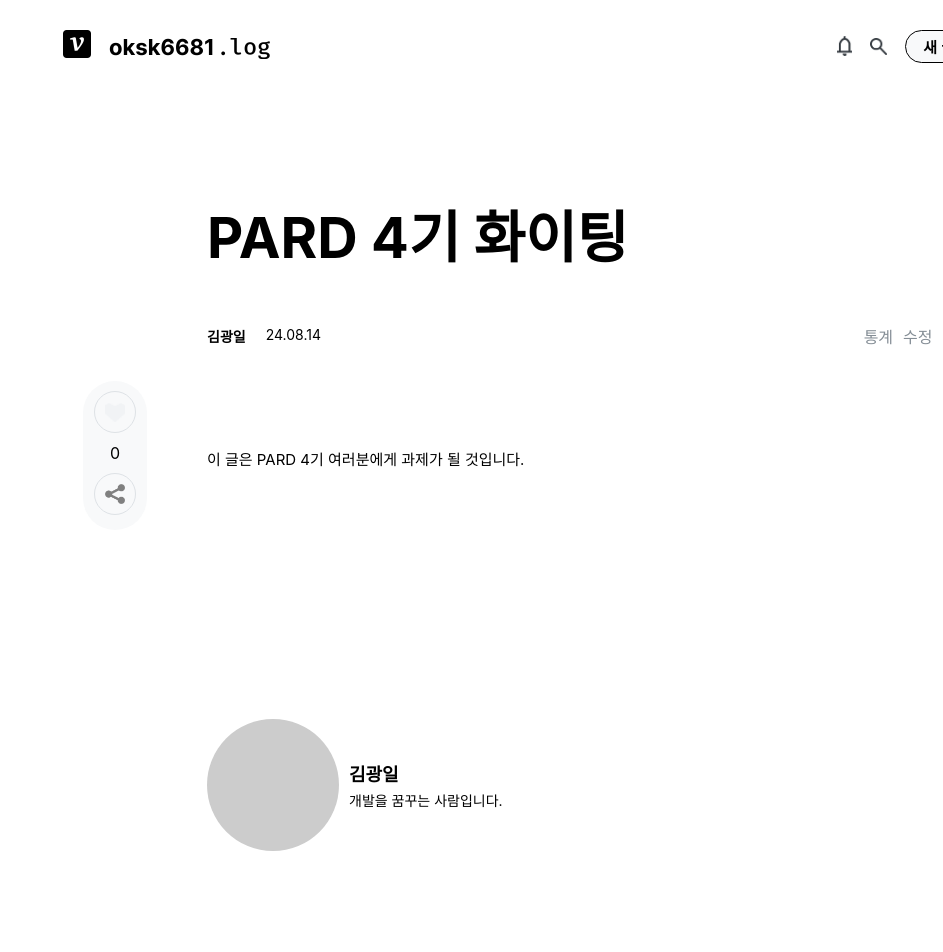
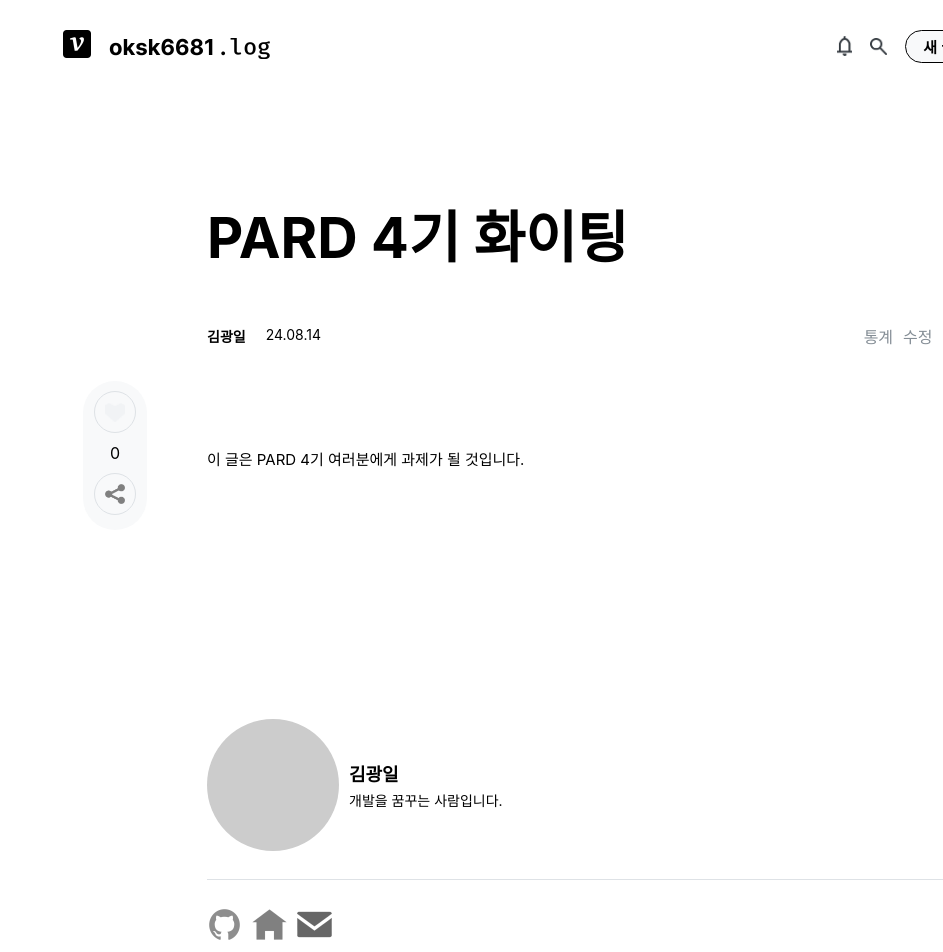
Before and after one commit to 4th-PARD-WEB-PART/JeongMinchan, a React (Create React App) app in the folder pard_4th_jeongminchan_velog/: page /detail in a window 1280 px wide. Shown: the top 952 px of the page, without its empty margins (337-1280 px from the left). Built offline with nearby package versions, Linux system fonts and the light colour scheme.

Commit message:
ReactApp - Velog - DetailPage

```diff
--- a/pard_4th_jeongminchan_velog/src/App.js
+++ b/pard_4th_jeongminchan_velog/src/App.js
@@ -1,20 +1,9 @@
-import FeedPage from './Pages/FeedPage/FeedPage';
-import RegisterPage from './Pages/RegisterPage/RegisterPage';
-import { Route, Routes } from 'react-router-dom';
-import DetailPage from './Pages/DetailPage/DetailPage';
+import MyRouter from "./MyRouter";
 
 function App() {
 
     return(
-        // 페이지 경로 한 번에 관리
-        <Routes>
-            {/* 로그인 페이지 */}
-            <Route path="/" element={<RegisterPage />}/>
-            {/* 피드 페이지 */}
-            <Route path="/feed" element={<FeedPage/>}/>
-            {/* 상세 페이지 */}
-            <Route path="detail" element={<DetailPage/>}/>
-        </Routes>
+       <MyRouter/>
     );
 
 }
--- a/pard_4th_jeongminchan_velog/src/MyRouter.js
+++ b/pard_4th_jeongminchan_velog/src/MyRouter.js
@@ -0,0 +1,23 @@
+import FeedPage from './Pages/FeedPage/FeedPage';
+import RegisterPage from './Pages/RegisterPage/RegisterPage';
+import { Route, Routes } from 'react-router-dom';
+import DetailPage from './Pages/DetailPage/DetailPage';
+
+
+function MyRouter() {
+
+  return(
+      // 페이지 경로 한 번에 관리
+      <Routes>
+          {/* 로그인 페이지 */}
+          <Route path="/" element={<RegisterPage />}/>
+          {/* 피드 페이지 */}
+          <Route path="/feed" element={<FeedPage/>}/>
+          {/* 상세 페이지 */}
+          <Route path="detail" element={<DetailPage/>}/>
+      </Routes>
+  );
+
+}
+
+export default MyRouter;
--- a/pard_4th_jeongminchan_velog/src/Pages/DetailPage/DetailPage.js
+++ b/pard_4th_jeongminchan_velog/src/Pages/DetailPage/DetailPage.js
@@ -15,6 +15,7 @@ import {
     Header,
     LeftSideBar,
     LeftSideBarContent,
+    Line,
     LinkList,
     MainContainer,
     Name,
@@ -26,6 +27,17 @@ function DetailPage() {
     const posts = [
         { likes: 0 }
     ];
+
+    const Info = {
+        title : "PARD 4기 화이팅",
+        content : "이 글은 PARD 4기 여러분에게 과제가 될 것입니다.",
+        author_name : "김광일",
+        author_id : "oksk6681",
+        author_image : "/Img/DetailPage/kwangil.png",
+        author_info : "개발을 꿈꾸는 사람입니다.",
+        date : "24.08.14",
+        heart_count : "0"
+    };
 
     const [likeCounts, setLikeCounts] = useState(posts.map(post => post.likes));
     const [likeImages, setLikeImages] = useState(posts.map(() => "/Image/like.png"));
@@ -90,12 +102,12 @@ function DetailPage() {
                 </LeftSideBar>
 
                 <FeedContainer>
-                    <FeedTitle>PARD 4기 화이팅</FeedTitle>
+                    <FeedTitle>{Info.title}</FeedTitle>
 
                     <FeedInfo>
                         <div style={{display:'flex',gap:'20px'}}>
-                            <Name>김광일 </Name>
-                            <Date> 24.08.14</Date>
+                            <Name>{Info.author_name}</Name>
+                            <Date>{Info.date}</Date>
 
                             </div>
                         <ButtonList>
@@ -105,19 +117,39 @@ function DetailPage() {
                         </ButtonList>
                     </FeedInfo>
                     <FeedContent>
-                        이 글은 PARD 4기 여러분에게 과제가 될 것입니다.
+                        {Info.content}
                     </FeedContent>
                     <FeedAuthorInfo>
                         <AuthorImage />
                         <div>
-                            <AuthorName>김광일</AuthorName>
-                            <AuthorInfo>개발을 꿈꾸는 사람입니다.</AuthorInfo>
+                            <AuthorName>{Info.author_name}</AuthorName>
+                            <AuthorInfo>{Info.author_info}</AuthorInfo>
                         </div>
                     </FeedAuthorInfo>
+                    <Line></Line>
                     <LinkList>
-                        {/* <a href="#">GitHub</a>
-                        <a href="#">Blog</a>
-                        <a href="#">Email</a> */}
+                        <StyledImage
+                            src="/DetailImage/깃허브 아이콘.png"
+                            style={({
+                                height:'35px',
+                                width: '35px',
+                            })}
+                        />
+                        <StyledImage
+                            src="/DetailImage/홈  아이콘.png"
+                            style={({
+                                height:'35px',
+                                width: '35px',
+                            })}
+                        />
+                        <StyledImage
+                            src="/DetailImage/메일 아이콘.png"
+                            style={({
+                                height:'35px',
+                                width: '35px',
+                            })}
+                        />
+
                     </LinkList>
                 </FeedContainer>
             </MainContainer>
--- a/pard_4th_jeongminchan_velog/src/Pages/DetailPage/Mycomponent.js
+++ b/pard_4th_jeongminchan_velog/src/Pages/DetailPage/Mycomponent.js
@@ -129,8 +129,8 @@ export const AuthorInfo = styled.div`
 `;
 
 export const LinkList = styled.div`
+  margin-top: 27.5px;
   display: flex;
-  width: 768px;
   gap: 10px;
 `;
 
@@ -155,3 +155,9 @@ export const Radius = styled.div`
   align-items: center;
   cursor: pointer;
 `;
+
+export const Line = styled.div`
+width: 768px;
+margin-top: 28px;
+border-bottom: 1px solid #dee2e6;
+`;
```
Also changed, not shown: 1 other file (tests, documents, lock files or other folders).
